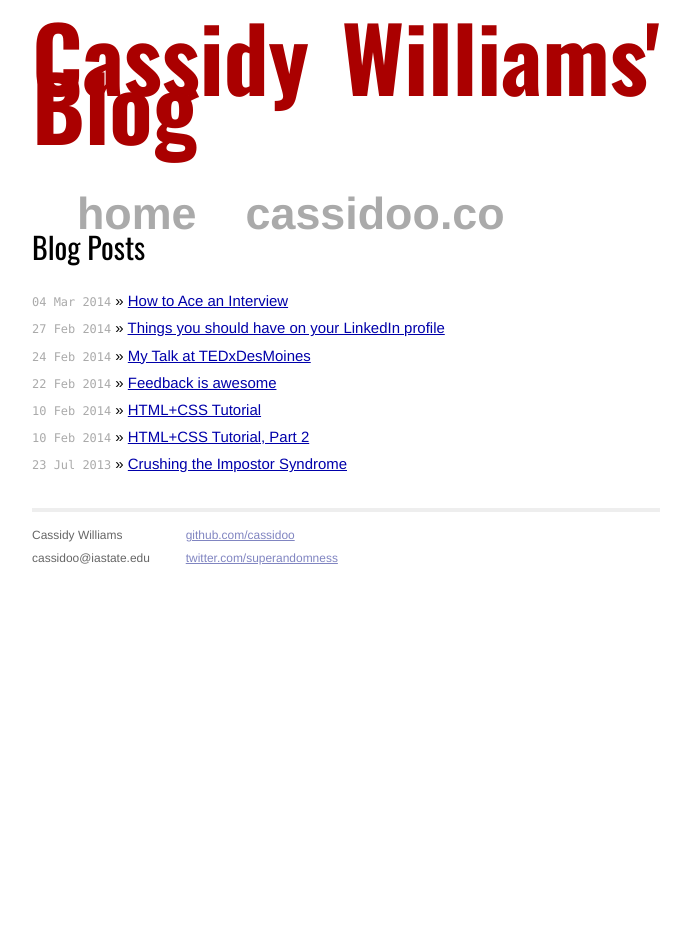
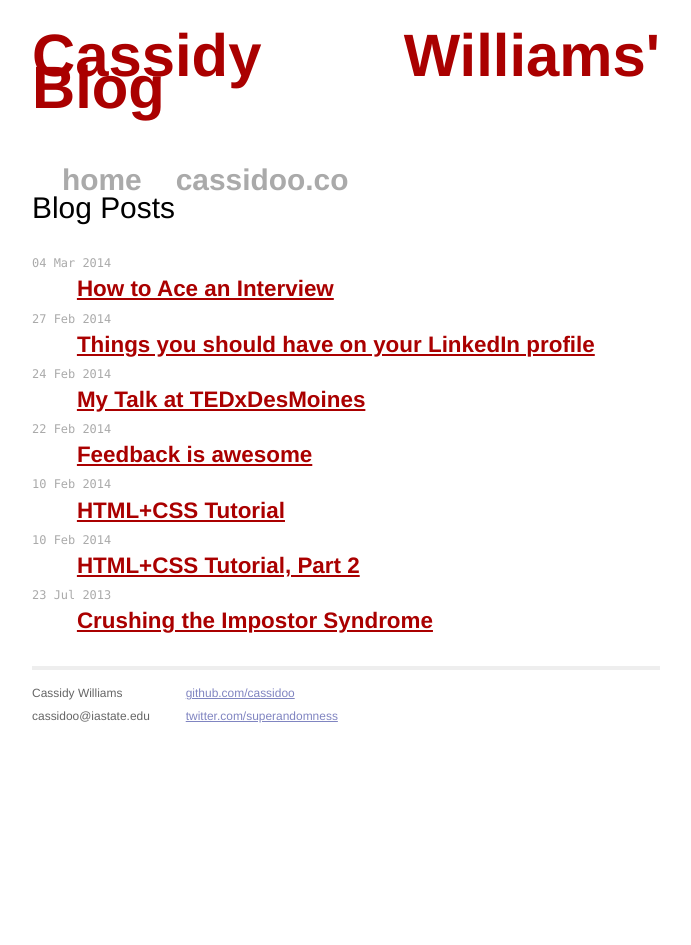
Before and after one commit to cassidoo/cassidoo.github.io, a Jekyll site: the page built from index.html, in a window 1280 px wide. Shown: the whole page, without its empty margins (294-985 px from the left). Built offline with Jekyll 4.4.1, drawn with Linux system fonts in a browser that asks for light colours; Markdown is read by kramdown in place of the engine named in the settings.

Commit message:
Making things prettier kinda

```diff
--- a/_layouts/default.html
+++ b/_layouts/default.html
@@ -11,8 +11,6 @@
 
         <!-- Custom CSS -->
         <link rel="stylesheet" href="/css/main.css">
-
-        <link href='http://fonts.googleapis.com/css?family=Oswald:400,300,700' rel='stylesheet' type='text/css'>
 
     </head>
     <body>
--- a/css/main.css
+++ b/css/main.css
@@ -27,7 +27,6 @@ body
 h1, h2, h3, h4, h5, h6
 {
 	font-size: 2em;
-	font-family: 'Oswald', sans-serif;
 	font-weight: 400;
 }
 
@@ -42,7 +41,7 @@ p
 
 a
 {
-	color: #00a;
+	color: #a00;
 }
 a:hover
 {
@@ -50,7 +49,7 @@ a:hover
 }
 a:visited
 {
-	color: #a0a;
+	color: #ff0000;
 }
 
 /*****************************************************************************/
@@ -76,6 +75,13 @@ a:visited
 	font-size: 80%;
 }
 
+.posts li .postname
+{
+	font-size: 1.5em;
+	margin-left: 2em;
+	font-weight: 700;
+}
+
 /*****************************************************************************/
 /*
  /* Site
@@ -93,7 +99,7 @@ a:visited
 
 .header a
 {
-	font-size: 3em;
+	font-size: 2em;
 	font-weight: bold;
 	text-decoration: none;
 }
--- a/index.html
+++ b/index.html
@@ -7,7 +7,7 @@ title: Cassidy Williams
   <h1>Blog Posts</h1>
   <ul class="posts">
     {% for post in site.posts %}
-      <li><span>{{ post.date | date_to_string }}</span> &raquo; <a href="{{ post.url }}">{{ post.title }}</a></li>
+      <li><span>{{ post.date | date_to_string }}</span> <br> <a href="{{ post.url }}" class="postname">{{ post.title }}</a></li>
     {% endfor %}
   </ul>
 </div>
```
